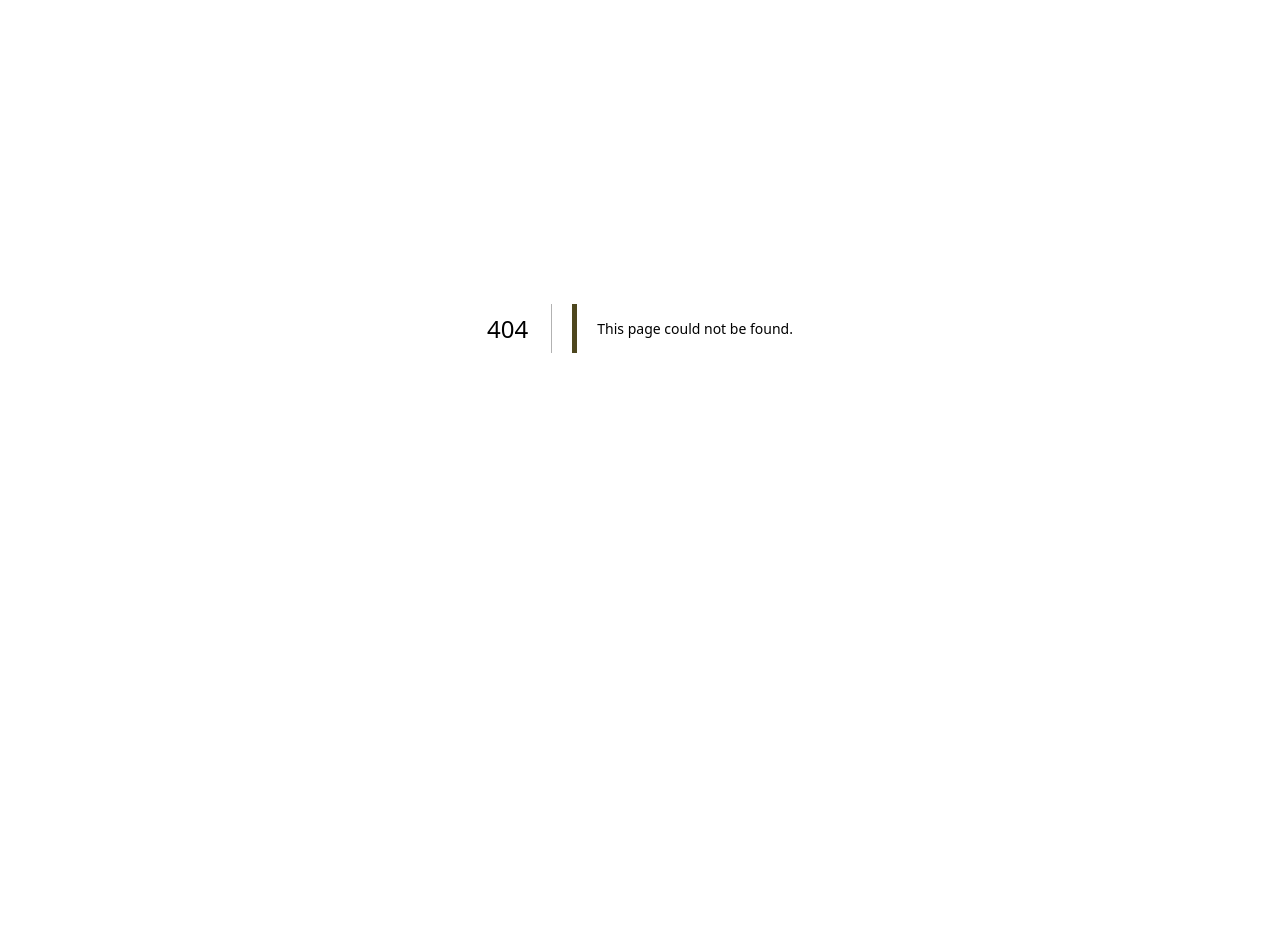
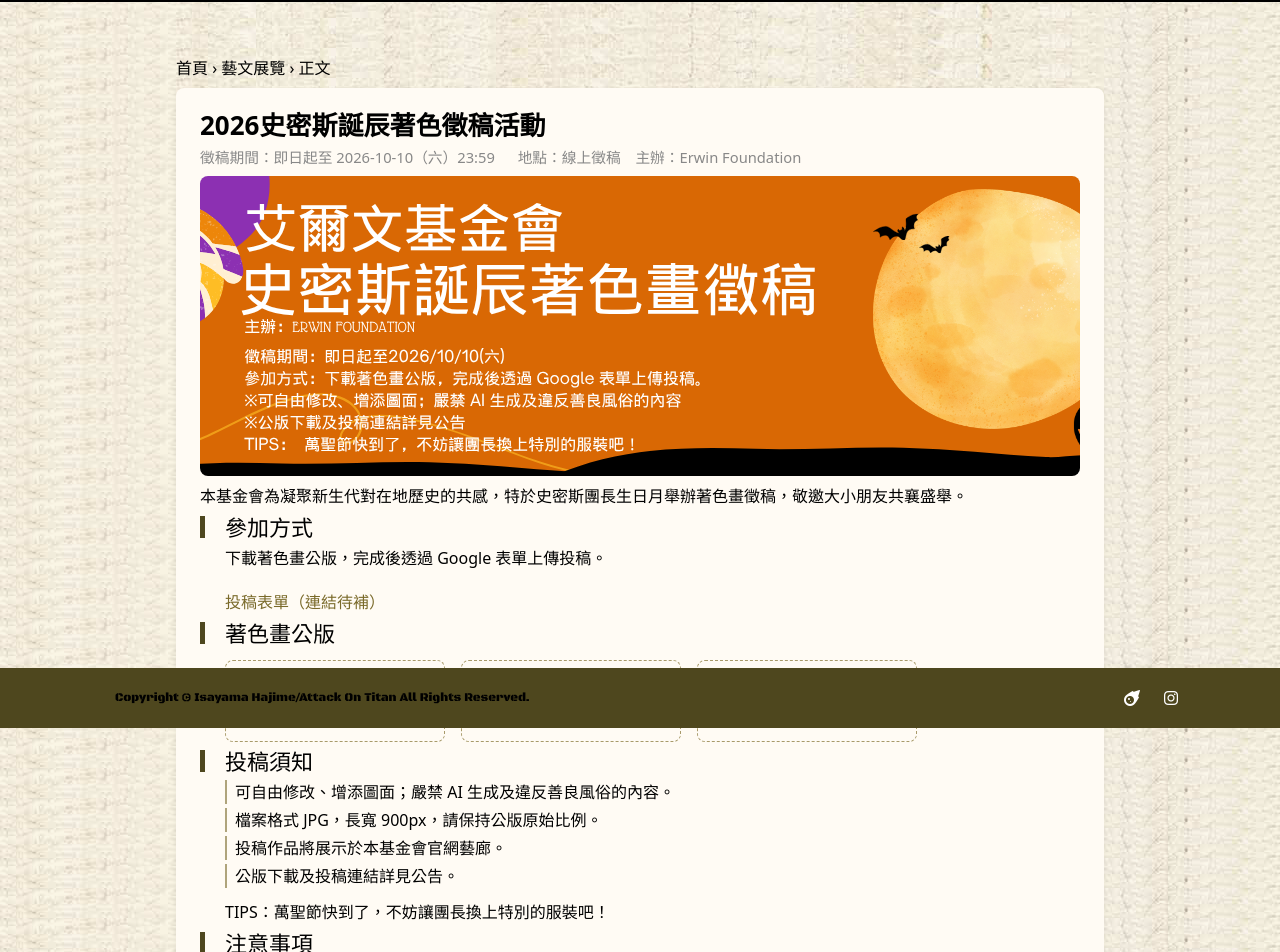
Before and after one commit to aijoyzuo/Erwin-Foundation, a Next.js app: page /events/exhibitions/artical202601 in a window 1280 px wide. Before the commit this address had no page. Shown: the part 72-1024 px from the top of the page. Before the commit the page ends 800 px from the top, so only its background shows below. Built offline with nearby package versions, Linux system fonts and the light colour scheme.

Commit message:
feat: 新增 2026 史密斯誕辰著色徵稿活動頁面
首頁輪播新增 POSTER26-1 並連結至新的徵稿活動頁，公版下載與投稿表單連結待補。

Co-Authored-By: Claude Sonnet 5 <noreply@anthropic.com>
Claude-Session: https://claude.ai/code/session_01WBwmpGMBDGcfUcsEk8pjSh

```diff
--- /dev/null
+++ b/app/(site)/events/exhibitions/artical202601/page.tsx
@@ -0,0 +1,80 @@
+import Link from "next/link";
+import type { Metadata } from "next";
+import { BASE_PATH } from "@/lib/basePath";
+
+export const metadata: Metadata = {
+  title: "2026史密斯誕辰著色徵稿活動｜Erwin Foundation",
+  description: "本基金會為凝聚新生代對在地歷史的共感，特於史密斯團長生日月舉辦著色畫徵稿，敬邀大小朋友共襄盛舉。",
+  openGraph: {
+    title: "2026史密斯誕辰著色徵稿活動",
+    description: "本基金會為凝聚新生代對在地歷史的共感，特於史密斯團長生日月舉辦著色畫徵稿，敬邀大小朋友共襄盛舉。",
+    images: ["https://aijoyzuo.github.io/Erwin-Foundation/img/POSTER/POSTER26-1.png"],
+  },
+};
+
+export default function Artical202601Page() {
+  return (
+    <main className="content">
+      <div className="article-wrap">
+        <nav className="breadcrumb">
+          <Link href="/">首頁</Link> › <Link href="/events/exhibitions">藝文展覽</Link> › 正文
+        </nav>
+
+        <article>
+          <h1>2026史密斯誕辰著色徵稿活動</h1>
+          <div className="meta"><span>徵稿期間：即日起至 2026-10-10（六）23:59　</span><span>地點：線上徵稿　主辦：Erwin Foundation</span></div>
+
+          <img className="hero" src={`${BASE_PATH}/img/POSTER/POSTER26-1.png`} style={{ height: 300, objectFit: "cover" }} alt="活動主視覺" />
+
+          <p style={{ paddingBottom: 8 }}>本基金會為凝聚新生代對在地歷史的共感，特於史密斯團長生日月舉辦著色畫徵稿，敬邀大小朋友共襄盛舉。</p>
+
+          <h2>參加方式</h2>
+          <div className="artical-pblock">
+            下載著色畫公版，完成後透過 Google 表單上傳投稿。
+            <br />
+            <Link href="#" className="back-link">投稿表單（連結待補）</Link>
+          </div>
+
+          <h2>著色畫公版</h2>
+          <div className="artical-pblock">
+            <div style={{ display: "flex", flexWrap: "wrap", gap: 16, paddingTop: 8 }}>
+              <div style={{ width: 220, border: "1px dashed #a89a6a", borderRadius: 8, padding: 12, textAlign: "center" }}>
+                <div style={{ paddingBottom: 8 }}>1. 公版圖案（待補）</div>
+                <Link href="#">下載 PNG</Link>　<Link href="#">下載 JPG</Link>
+              </div>
+              <div style={{ width: 220, border: "1px dashed #a89a6a", borderRadius: 8, padding: 12, textAlign: "center" }}>
+                2. 範例圖一（待補）
+              </div>
+              <div style={{ width: 220, border: "1px dashed #a89a6a", borderRadius: 8, padding: 12, textAlign: "center" }}>
+                3. 範例圖二（待補）
+              </div>
+            </div>
+          </div>
+
+          <h2>投稿須知</h2>
+          <div className="artical-pblock">
+            <ul>
+              <li className="artical-li">可自由修改、增添圖面；嚴禁 AI 生成及違反善良風俗的內容。</li>
+              <li className="artical-li">檔案格式 JPG，長寬 900px，請保持公版原始比例。</li>
+              <li className="artical-li">投稿作品將展示於本基金會官網藝廊。</li>
+              <li className="artical-li">公版下載及投稿連結詳見公告。</li>
+            </ul>
+            <p style={{ paddingTop: 8 }}>TIPS：萬聖節快到了，不妨讓團長換上特別的服裝吧！</p>
+          </div>
+
+          <h2>注意事項</h2>
+          <div className="artical-pblock">
+            <ul>
+              <li className="artical-li">著色畫公版僅供本次徵稿使用，請勿另作他用。</li>
+              <li className="artical-li">投稿作品之著作權歸投稿人所有，未經投稿人同意，任何人不得擅自轉載或改作。</li>
+              <li className="artical-li">投稿即視為同意本基金會將作品展示於官網及社群，並標示投稿人署名。</li>
+              <li className="artical-li">本基金會保有作品是否展出之決定權。</li>
+            </ul>
+          </div>
+
+          <Link className="back-link" href="/events/exhibitions">回到展覽列表</Link>
+        </article>
+      </div>
+    </main>
+  );
+}
--- a/app/(site)/events/exhibitions/page.tsx
+++ b/app/(site)/events/exhibitions/page.tsx
@@ -7,6 +7,13 @@ export const metadata: Metadata = {
 };
 
 const posts = [
+  {
+    slug: "artical202601",
+    title: "2026史密斯誕辰著色徵稿活動",
+    meta: "徵稿期間：即日起至 2026-10-10（六）　地點：線上徵稿",
+    img: `${BASE_PATH}/img/POSTER/POSTER26-1.png`,
+    text: "本基金會為凝聚新生代對在地歷史的共感，特於史密斯團長生日月舉辦著色畫徵稿，敬邀大小朋友共襄盛舉。",
+  },
   {
     slug: "artical202504",
     title: "吋尺的天與地：舉起槍也舉起我們的孩子",
--- a/components/PosterSwiper.tsx
+++ b/components/PosterSwiper.tsx
@@ -1,5 +1,6 @@
 "use client";
 
+import Link from "next/link";
 import { Swiper, SwiperSlide } from "swiper/react";
 import { Autoplay, EffectFade } from "swiper/modules";
 import "swiper/css";
@@ -7,9 +8,10 @@ import "swiper/css/effect-fade";
 import { BASE_PATH } from "@/lib/basePath";
 
 const slides = [
-  `${BASE_PATH}/img/POSTER/POSTER2025-3.jpg`,
-  `${BASE_PATH}/img/POSTER/POSTER2025-2.jpg`,
-  `${BASE_PATH}/img/POSTER/POSTER2025-1.jpg`,
+  { img: `${BASE_PATH}/img/POSTER/POSTER26-1.png`, href: "/events/exhibitions/artical202601" },
+  { img: `${BASE_PATH}/img/POSTER/POSTER2025-3.jpg` },
+  { img: `${BASE_PATH}/img/POSTER/POSTER2025-2.jpg` },
+  { img: `${BASE_PATH}/img/POSTER/POSTER2025-1.jpg` },
 ];
 
 export default function PosterSwiper() {
@@ -22,9 +24,15 @@ export default function PosterSwiper() {
       speed={2000}
       autoplay={{ delay: 2500 }}
     >
-      {slides.map((src) => (
-        <SwiperSlide key={src}>
-          <img src={src} alt="" />
+      {slides.map((slide) => (
+        <SwiperSlide key={slide.img}>
+          {slide.href ? (
+            <Link href={slide.href} style={{ display: "block", width: "100%", height: "100%" }}>
+              <img src={slide.img} alt="" />
+            </Link>
+          ) : (
+            <img src={slide.img} alt="" />
+          )}
         </SwiperSlide>
       ))}
     </Swiper>
```
Also changed, not shown: public/img/POSTER/POSTER26-1.png (added).
